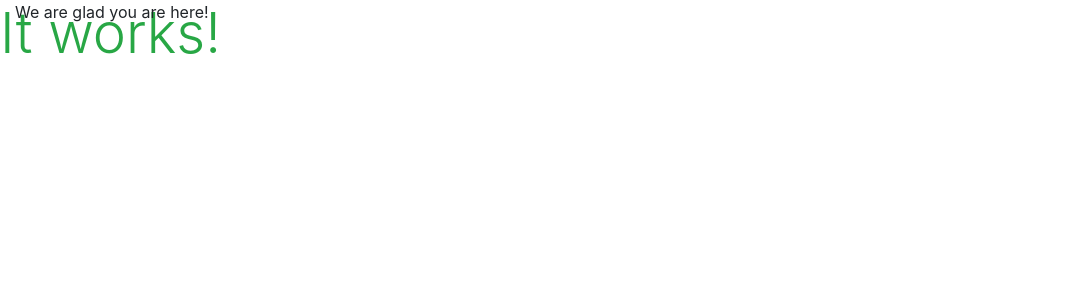
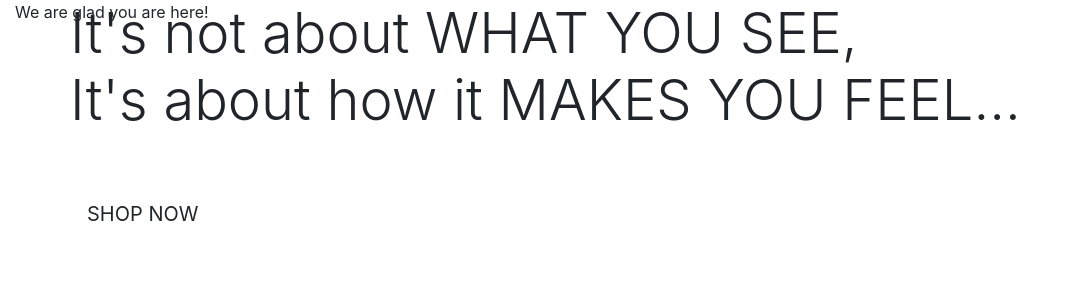
Before and after one commit to monika-mak/the_art_beneath, a Django app: page / in a window 1280 px wide. Shown: the top 300 px of the page, without its empty margins (0-1074 px from the left). Run offline with Django 5.2, Linux system fonts and the light colour scheme.

Commit message:
add home pahe content

```diff
--- a/home/templates/home/index.html
+++ b/home/templates/home/index.html
@@ -1,6 +1,29 @@
 {% extends "base.html" %}
 {% load static %}
 
+
+{% block page_header %}
+    <div class ="container header-container">
+        <div class ="row">
+            <div class ="col"></div>
+        </div>
+    </div>
+{% endblock %}
+
 {% block content %}
-    <h1 class="display-4 text-success">It works!</h1>
+    <div class = "container h-100">
+        <div class = "row h-100">
+            <div class ="colmy-auto">
+                <h1 class ="display-4 logo-font text-black">
+                    It's not about WHAT YOU SEE, <br>
+                    It's about how it MAKES YOU FEEL...
+                </h1>
+                <div class="my-5">
+                    <h4>
+                        <a href="" class ="shop-now-btn btn btn-lg rounded-0 text-uppercase py-3">Shop Now</a>
+                    </h4>
+                </div>
+            </div>
+        </div>
+    </div>
 {% endblock %}
```
